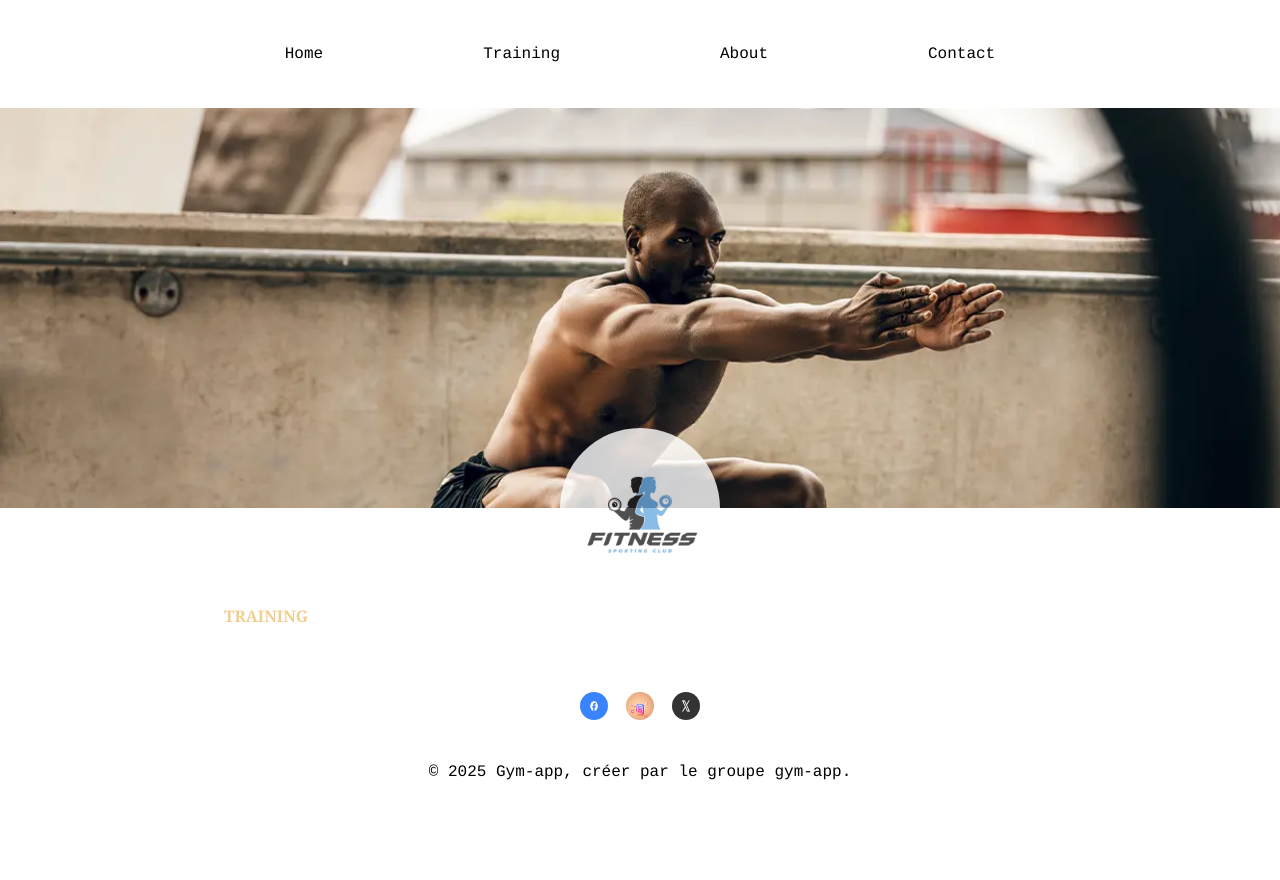
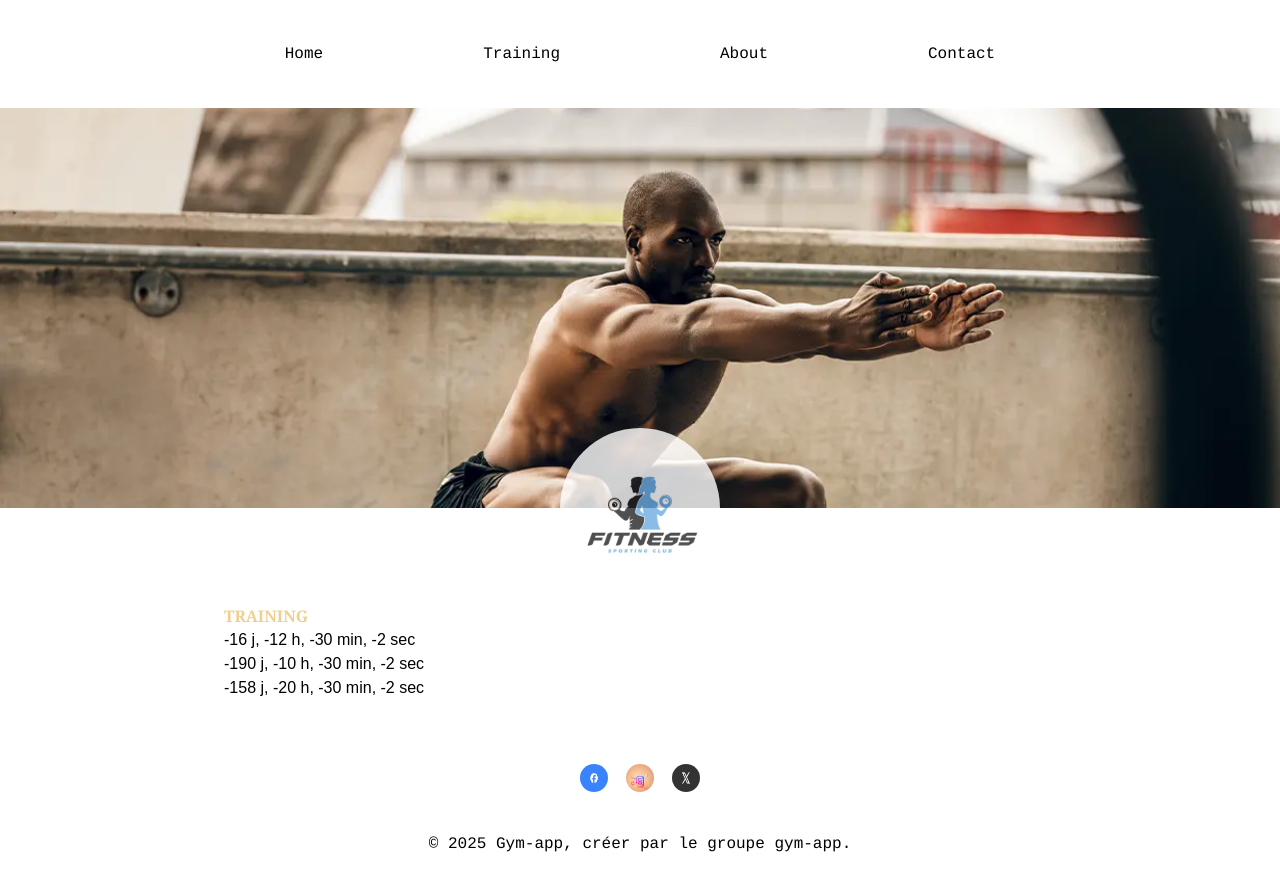
Before and after one commit to efy26/gym-pp, a Next.js app: page / in a window 1280 px wide. Both pictures are taken after a click on the item "Training". Before the commit the page ends 808 px from the top, so only its background shows below. Built offline with nearby package versions, Linux system fonts and the light colour scheme.

Commit message:
Ajout de timers

```diff
--- a/app/layout.jsx
+++ b/app/layout.jsx
@@ -5,6 +5,7 @@ import Footer from "@/components/Footer";
 import Training from "@/components/Training";
 import About from "@/components/About";
 import Contact from "@/components/Contact";
+import SectionUniverselle from "@/components/home/SectionUniverselle";
 import Home from "@/app/page";
 
 import { useState } from "react";
@@ -19,10 +20,12 @@ const inter = Inter({ subsets: ["latin"] });
 // };
 export default function RootLayout({ children }) {
     const [currentPage, setCurrentPage] = useState("home");
+
     return (
         <html lang="fr">
             <body className="flex flex-col min-h-screen">
                 <Header changePage = {setCurrentPage}/>
+                {/* <SectionUniverselle/> */}
                 <main className="flex-1">
                      {/* {children} */}
                      {currentPage === "home" ? (
--- a/app/page.jsx
+++ b/app/page.jsx
@@ -1,10 +1,12 @@
 import React from 'react';
 import SectionUn from "@/components/home/SectionUn";
+
 
 export default function Home() {
     return (
         <div className='flex flex-col'>
             <SectionUn/>
+
         </div>
 
     );
--- a/components/Header.jsx
+++ b/components/Header.jsx
@@ -1,5 +1,4 @@
 import NavBar from "@/components/NavBar";
-import BackGround from "@/public/img/image.webp";
 
 export default function Header({changePage}) {
     return (
--- /dev/null
+++ b/components/Timer.jsx
@@ -0,0 +1,34 @@
+"use client";
+
+import { useEffect, useState } from 'react'
+
+export default function Timer({ compte }) {
+    const timerShow = new Date("2025-06-10T12:00:00").getTime();
+    const dateNow = Date.now();
+    const difference = dateNow - timerShow;
+    const secondes = Math.floor((difference / 1000) % 60);
+    const minutes = Math.floor((difference / (1000 * 60)) % 60);
+    const heures = Math.floor((difference / (1000 * 60 * 60)) % 24);
+    const jours = Math.floor(difference / (1000 * 60 * 60 * 24));
+
+console.log(`${jours} j, ${heures} h, ${minutes} min, ${secondes} sec`);
+
+
+
+    const [decompte, setCompte] = useState(compte || timerShow);
+    useEffect(() => {
+        // Exécuté au chargement du composant dans la page
+        const intervalID = setInterval(() => {
+            if (decompte > 0) {
+                setCompte(decompte - 1);
+            } else {
+                clearInterval(intervalID);
+            }
+        }, 1000);
+        return () => {
+            // Exécuté lorsque le composant est enlevé de la page
+            clearInterval(intervalID);
+        };
+    }, [decompte]);
+    return <div >{`${jours} j, ${heures} h, ${minutes} min, ${secondes} sec`}</div>;
+}
--- /dev/null
+++ b/components/Timer2.jsx
@@ -0,0 +1,34 @@
+"use client";
+
+import { useEffect, useState } from 'react'
+
+export default function Timer({ compte }) {
+    const timerShow = new Date("2025-12-01T10:00:00").getTime();
+    const dateNow = Date.now();
+    const difference = dateNow - timerShow;
+    const secondes = Math.floor((difference / 1000) % 60);
+    const minutes = Math.floor((difference / (1000 * 60)) % 60);
+    const heures = Math.floor((difference / (1000 * 60 * 60)) % 24);
+    const jours = Math.floor(difference / (1000 * 60 * 60 * 24));
+
+console.log(`${jours} j, ${heures} h, ${minutes} min, ${secondes} sec`);
+
+
+
+    const [decompte, setCompte] = useState(compte || timerShow);
+    useEffect(() => {
+        // Exécuté au chargement du composant dans la page
+        const intervalID = setInterval(() => {
+            if (decompte > 0) {
+                setCompte(decompte - 1);
+            } else {
+                clearInterval(intervalID);
+            }
+        }, 1000);
+        return () => {
+            // Exécuté lorsque le composant est enlevé de la page
+            clearInterval(intervalID);
+        };
+    }, [decompte]);
+    return <div >{`${jours} j, ${heures} h, ${minutes} min, ${secondes} sec`}</div>;
+}
--- /dev/null
+++ b/components/Timer3.jsx
@@ -0,0 +1,34 @@
+"use client";
+
+import { useEffect, useState } from 'react'
+
+export default function Timer({ compte }) {
+    const timerShow = new Date("2025-10-30T20:00:00").getTime();
+    const dateNow = Date.now();
+    const difference = dateNow - timerShow;
+    const secondes = Math.floor((difference / 1000) % 60);
+    const minutes = Math.floor((difference / (1000 * 60)) % 60);
+    const heures = Math.floor((difference / (1000 * 60 * 60)) % 24);
+    const jours = Math.floor(difference / (1000 * 60 * 60 * 24));
+
+console.log(`${jours} j, ${heures} h, ${minutes} min, ${secondes} sec`);
+
+
+
+    const [decompte, setCompte] = useState(compte || timerShow);
+    useEffect(() => {
+        // Exécuté au chargement du composant dans la page
+        const intervalID = setInterval(() => {
+            if (decompte > 0) {
+                setCompte(decompte - 1);
+            } else {
+                clearInterval(intervalID);
+            }
+        }, 1000);
+        return () => {
+            // Exécuté lorsque le composant est enlevé de la page
+            clearInterval(intervalID);
+        };
+    }, [decompte]);
+    return <div >{`${jours} j, ${heures} h, ${minutes} min, ${secondes} sec`}</div>;
+}
--- a/components/Training.jsx
+++ b/components/Training.jsx
@@ -1,5 +1,8 @@
 import React from 'react';
 import SectionUniverselle from "@/components/home/SectionUniverselle";
+import Timer from "@/components/Timer";
+import Timer2 from "@/components/Timer2";
+import Timer3 from "@/components/Timer3";
 
 export default function Training() {
     return (
@@ -7,7 +10,11 @@ export default function Training() {
             <SectionUniverselle/>
             <div id='container' className='flex justify-center'>
                 <div id='training-page'>
-                <h1 id='titre-page-training'>TRAINING</h1>
+                    <h1 id='titre-page-training'>TRAINING</h1>
+
+                    <Timer/>
+                    <Timer2/>
+                    <Timer3/>
                 </div>
             </div>
         </div>
--- a/components/home/SectionUniverselle.jsx
+++ b/components/home/SectionUniverselle.jsx
@@ -1,10 +1,18 @@
+'use client';
+
 import Image from "next/image";
 import logo from "@/public/img/logos.webp";
+import NavBar from "@/components/NavBar";
+
+
+import { useState } from "react";
+
 
 export default function SectionUniverselle() {
     return (
         <section id="section-un" className="bg-[url(@/public/img/image.webp)] bg-cover bg-start bg-no-repeat min-w-100 h-100 flex  flex-col items-center">
-            <Image onClick={() => {changePage('home')}} src={logo} alt="Logo" id="logo" className="size-40 mt-80 cursor-pointer"/>
+
+            <Image  src={logo} alt="Logo" id="logo" className="size-40 mt-80 cursor-pointer"/>
         </section>
     )
 }
```
